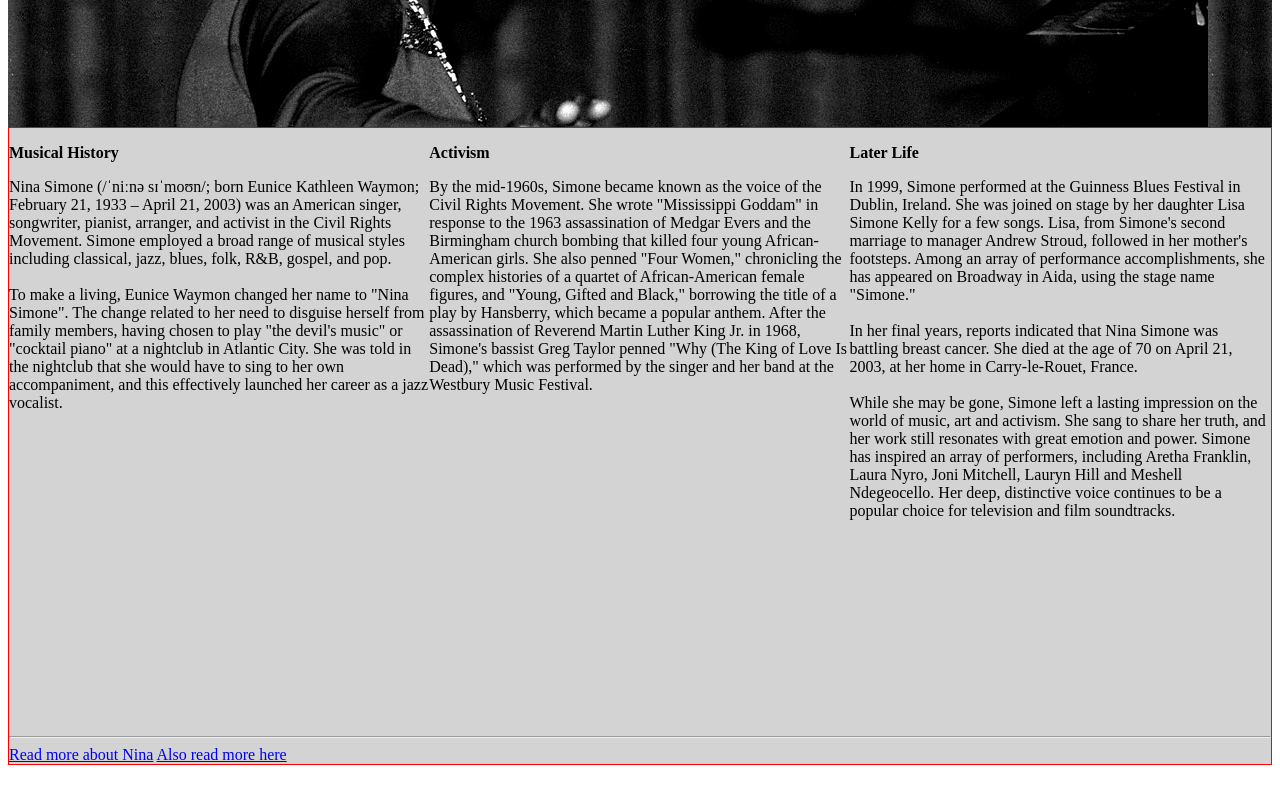
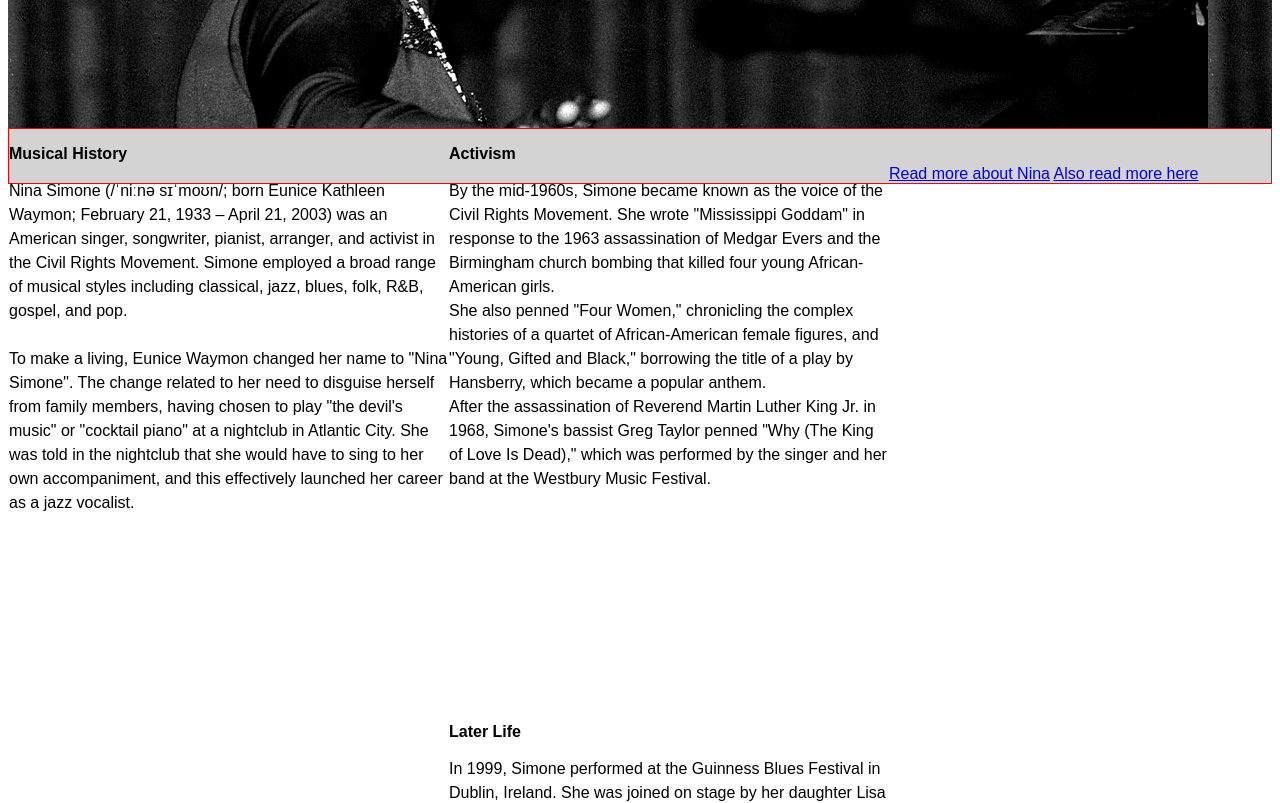
Before and after one commit to WesleyHarney/freeCodecamp1, a plain HTML site: page index.html in a window 1280 px wide. Shown: the part 520-1323 px from the top of the page. Before the commit the page ends 1293 px from the top, so only its background shows below. Drawn offline with Linux system fonts and the light colour scheme.

Commit message:
just about finished I think, can't seem to get these columns to work they way that I want them to. but I think it is time to move on to the next step and revist this later.

```diff
--- a/index.html
+++ b/index.html
@@ -38,10 +38,15 @@
 By the mid-1960s, Simone became known as the voice of the Civil Rights Movement.
  She wrote "Mississippi Goddam" in response to the 1963 assassination of
  Medgar Evers and the Birmingham church bombing that killed four young
- African-American girls. She also penned "Four Women," chronicling the complex
+ African-American girls.
+<br>
+ She also penned "Four Women," chronicling the complex
  histories of a quartet of African-American female figures, and
+ <br>
  "Young, Gifted and Black," borrowing the title of a play by Hansberry,
- which became a popular anthem. After the assassination of
+ which became a popular anthem.
+<br>
+ After the assassination of
  Reverend Martin Luther King Jr. in 1968, Simone's bassist Greg Taylor penned
  "Why (The King of Love Is Dead)," which was performed by the singer and her
  band at the Westbury Music Festival.
@@ -75,7 +80,6 @@ continues to be a popular choice for television and film soundtracks.
 	</div>
 	<br>
 	<br>
-<hr>
 <footer>
 	<a href="https://en.wikipedia.org/wiki/Nina_Simone" target="_blank">Read more about Nina</a>
 	<a href="https://www.biography.com/people/nina-simone-9484532" target="_blank">Also read more here</a>
--- a/style.css
+++ b/style.css
@@ -12,7 +12,13 @@
 	color: white;
 }
 
+body{
+	font-family: sans-serif;
 
+}
+p{
+	line-height: 1.5em;
+}
 
 h1{
 	font-size: 5em;
@@ -22,7 +28,7 @@ h3{
 }
 .column{
 	float: left;
-	width: 33.3%;
+	width: 440px;
 	padding-bottom: 200px;
 
 }
```
